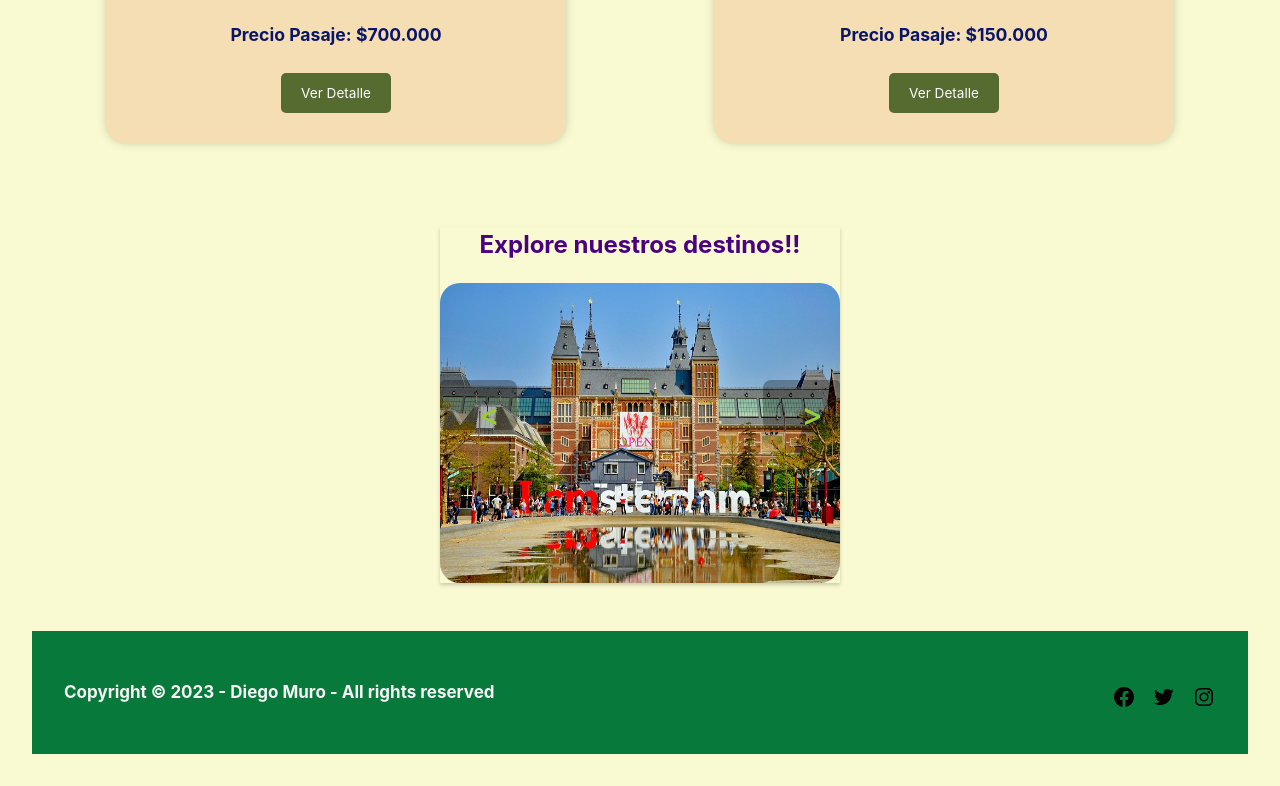
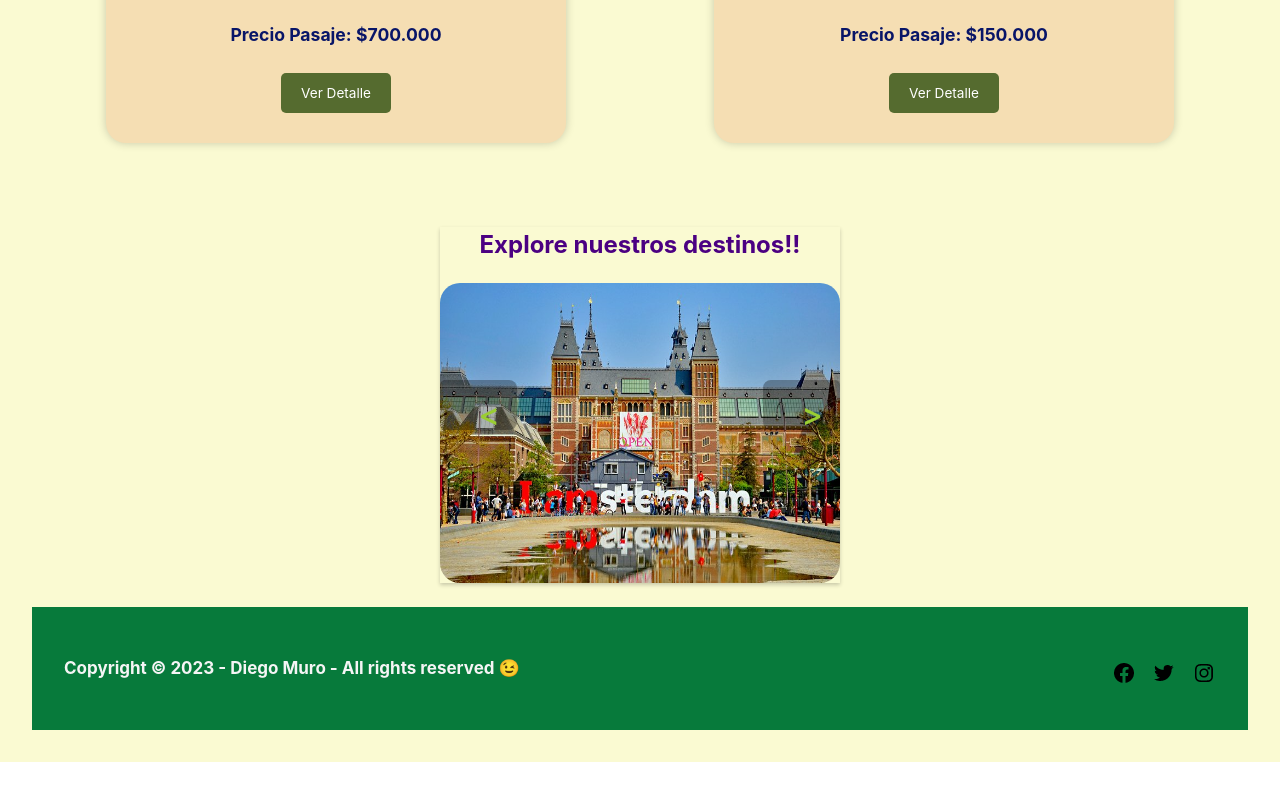
Before and after one commit to DiegoGMuro/2da-Entrega_ReactJS_Diego_Muro, a React (Vite) app: page / in a window 1280 px wide. Shown: the part 4171-4957 px from the top of the page. After the commit the page ends 4933 px from the top, so only its background shows below. Built offline with nearby package versions, Linux system fonts and the light colour scheme.

Commit message:
Subida 2da entrega

```diff
--- a/src/components/FooterPag/FooterPag.jsx
+++ b/src/components/FooterPag/FooterPag.jsx
@@ -12,7 +12,7 @@ export default function Footer() {
             <div className="footer-container">
                 <p>
                 Copyright © 2023 - Diego Muro -
-                All rights reserved
+                All rights reserved 😉
                 </p>
                 <div className="social-links">
                     <a href="https://es-la.facebook.com/" target="_blank" rel="noopener noreferrer"><img src={facebook} alt="facebook"/>
--- a/src/components/Item/Item.jsx
+++ b/src/components/Item/Item.jsx
@@ -26,7 +26,6 @@ export default function Item({ id, nombre, pais, moneda, precioPasaje, imagen })
                 <br />
                 <section className="Detalle">
                     <Link to={`/Item/${id}`} className="Option">Ver Detalle</Link>
-{/*                     <button className="Option"> Ver detalle</button> */}
                 </section>
             </div>
         </div>
--- a/src/components/ItemDetail/ItemDetail.css
+++ b/src/components/ItemDetail/ItemDetail.css
@@ -24,7 +24,6 @@
 
 
 .CityImg {
-    /* max-width: 85%; */
     width: 60%;
     height: auto;
     margin-bottom: 10px;
--- a/src/components/Navbar/Navbar.css
+++ b/src/components/Navbar/Navbar.css
@@ -1,7 +1,6 @@
 nav {
     background-color: #90d874;
     box-shadow: 0 2px 4px rgba(0, 0, 0, 0.1);
-    /*  padding: 0 90px; */
     margin-bottom: 15px;
     margin-top: -25px;
     top: 0;
```
Also changed, not shown: src/App.jsx (+2 -13 lines), src/components/CartWidget/CartWidget.jsx (+0 -9 lines), src/components/ItemDetailContainer/ItemDetailContainer.jsx (+5 -27 lines), src/components/ItemList/ItemList.jsx (+1 -10 lines), src/components/ItemListContainer/ItemListContainer.jsx (+1 -13 lines), src/components/Navbar/Navbar.jsx (+0 -12 lines).
